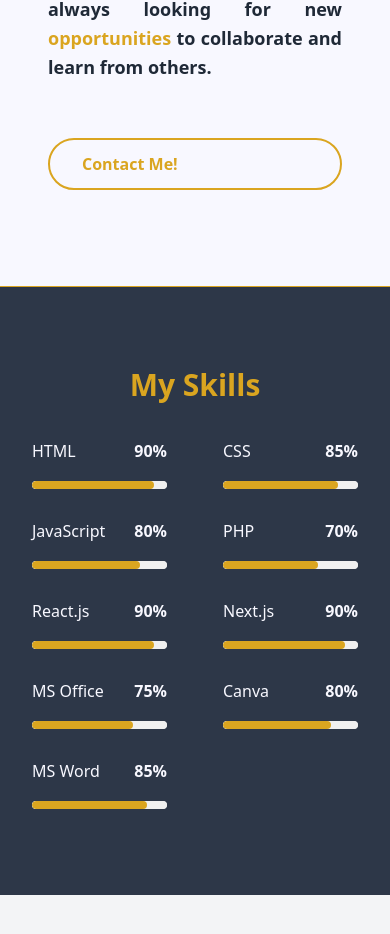
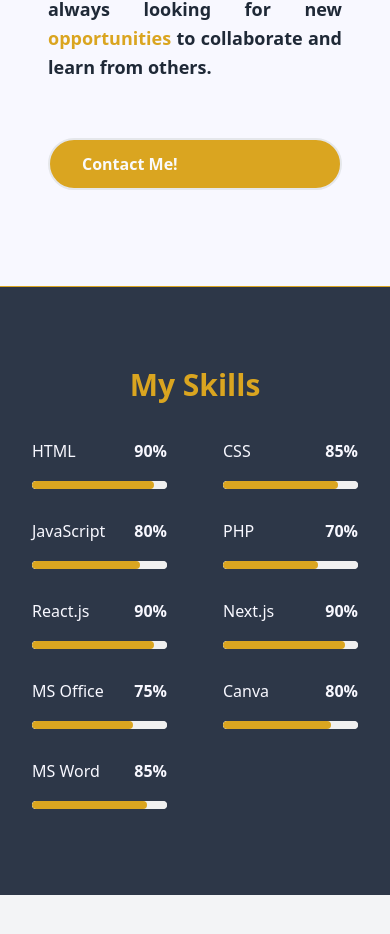
Before and after one commit to defaaryawar/def-porto, a Next.js app: page / in a window 390 px wide. Shown: the part 2391-3325 px from the top of the page. Built offline with nearby package versions, Linux system fonts and the light colour scheme.

Commit message:
perbaikan pada text dan contact me di about

```diff
--- a/src/components/About/About.jsx
+++ b/src/components/About/About.jsx
@@ -60,7 +60,7 @@ const About = () => {
                         </p>
 
                         <motion.a
-                            className="cursor-pointer select-none inline-block bg-transparent border-2 border-color-secondary text-color-secondary py-3 px-8 rounded-full mt-8 hover:bg-color-secondary hover:text-color-primary transition-all duration-300 font-bold"
+                            className="cursor-pointer select-none inline-block md:bg-transparent bg-color-secondary text-gray-50 border-2 md:border-color-secondary md:text-color-secondary py-3 px-8 rounded-full mt-8 md:hover:bg-color-secondary hover:text-color-primary transition-all duration-300 font-bold"
                             initial={{ opacity: 0, y: 100 }}
                             animate={{ opacity: inView ? 1 : 0, y: inView ? 0 : 100 }}
                             transition={{ duration: 1, delay: 0.5 }}
```
